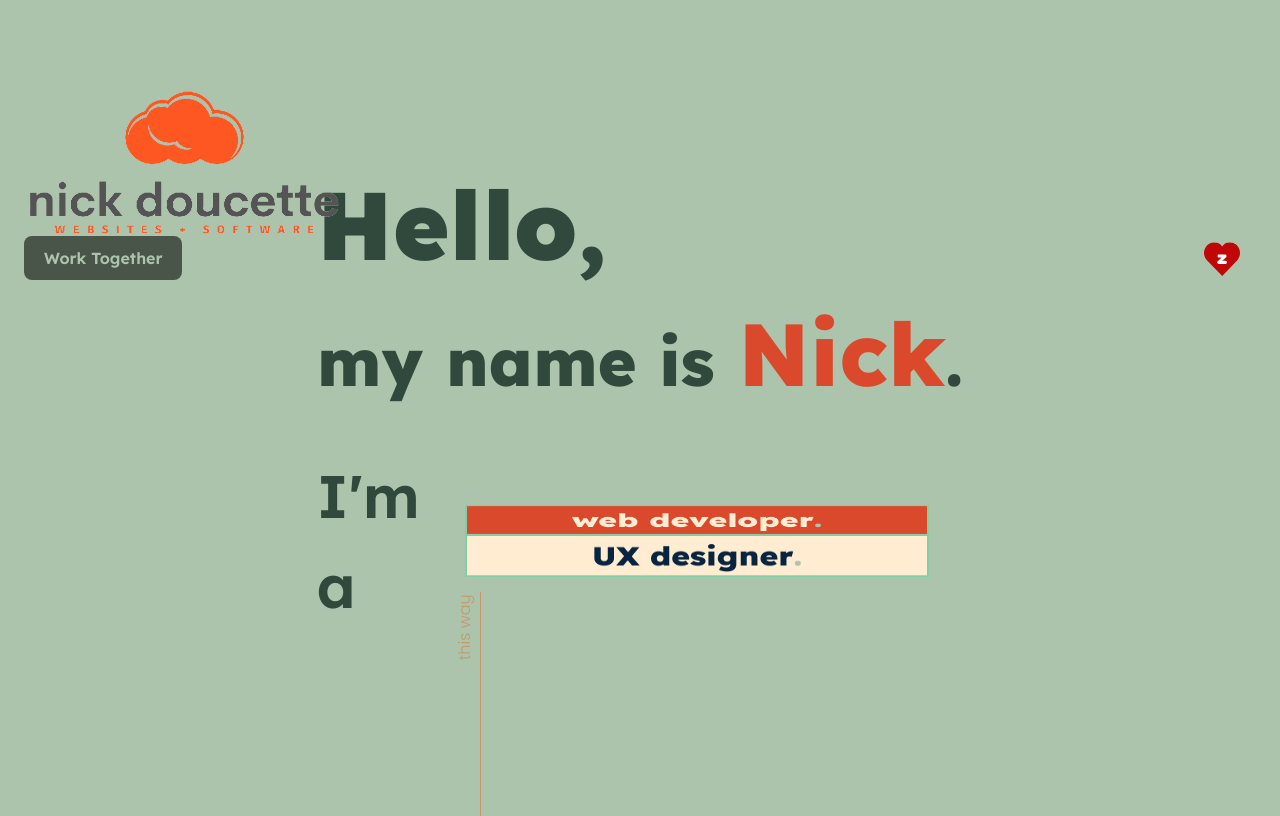
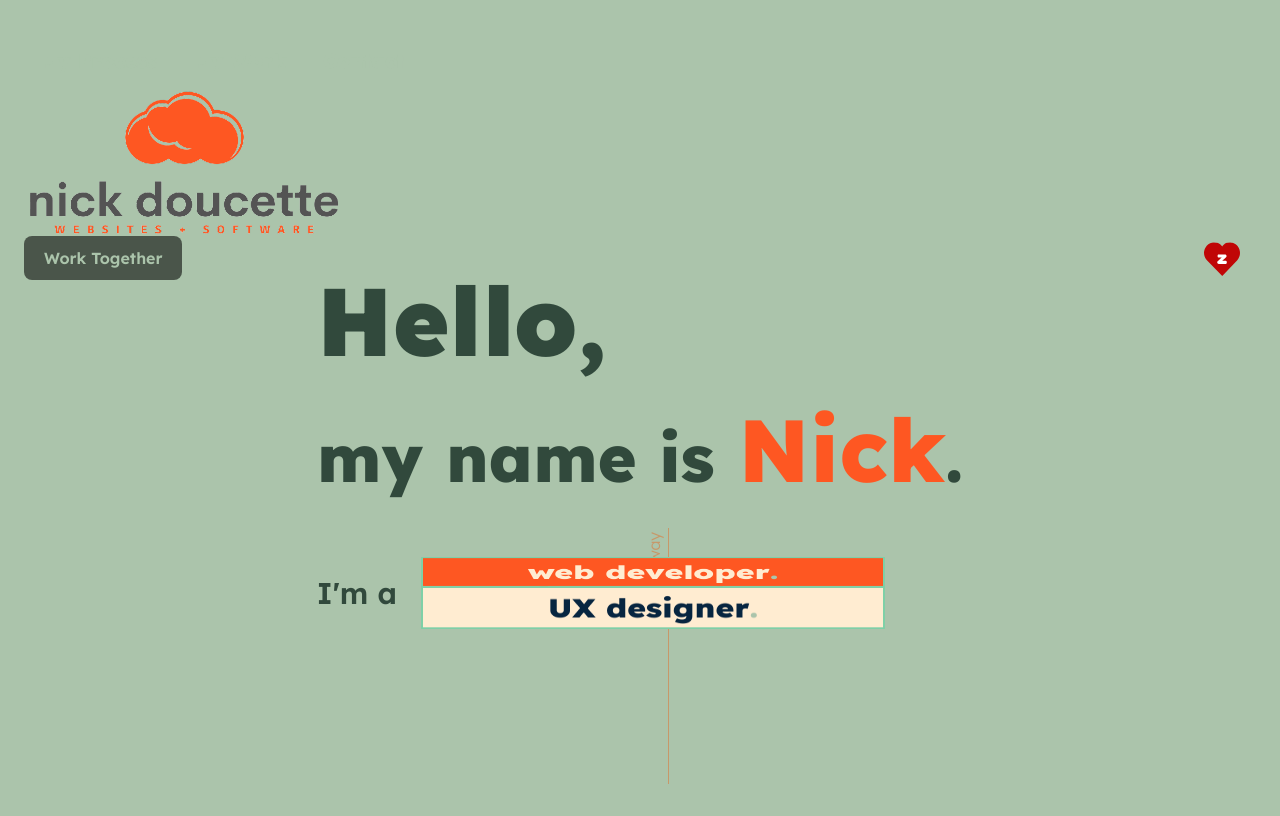
Before and after one commit to nickdoucette24/portfolio, a React (Create React App) app in the folder client/: page / in a window 1280 px wide. Built offline with nearby package versions, Linux system fonts and the light colour scheme.

Commit message:
fixed the vertical scroll guide line/text, aligned everything for the base screen size.

```diff
--- a/client/src/components/Header/Header.scss
+++ b/client/src/components/Header/Header.scss
@@ -157,7 +157,7 @@
   }
 
   &--scrolled {
-    background-color: $deep;
+    background-color: $brunswick;
     box-shadow: 0 4px 2px -2px rgba(0, 0, 0, 0.2);
   }
 }
--- a/client/src/pages/LandingPage/LandingPage.js
+++ b/client/src/pages/LandingPage/LandingPage.js
@@ -40,7 +40,7 @@ const LandingPage = () => {
     <section className="landing-page">
       <div className="hero-wrapper">
         <div className="hero-wrapper__text">
-          <h1 className="hero-wrapper__text--h1">Hello,</h1>
+          <h1 className="hero-wrapper__text--hello">Hello,</h1>
           <div className="hero-wrapper__text--group">
             <h2 className="hero-wrapper__text--h2">my name is</h2>
             <h2 className="hero-wrapper__text--h2">
@@ -48,7 +48,7 @@ const LandingPage = () => {
             </h2>
           </div>
           <div className="hero-wrapper__cube-container">
-            <h3 className="hero-wrapper__text--h3">I'm a</h3>
+            <h4 className="hero-wrapper__text--h4">I'm a</h4>
             <div className="hero-wrapper__rotating-cube">
               <div className="cube">
                 <div className="face front">
@@ -68,9 +68,9 @@ const LandingPage = () => {
           </div>
         </div>
       </div>
-      <div className="landing-page__line--container">
-        <p className="landing-page__line--title">this way</p>
-        <div className="landing-page__line"></div>
+      <div className="landing-page__line-container">
+        <p className="landing-page__line-container--title">this way</p>
+        <div className="landing-page__line-container--line"></div>
       </div>
       {/* <div
           className={`hero-wrapper__headshot ${isVisible ? "fade-in" : ""}`}
--- a/client/src/pages/LandingPage/LandingPage.scss
+++ b/client/src/pages/LandingPage/LandingPage.scss
@@ -24,49 +24,34 @@ body {
     display: inline-block;
   }
 
-  &__line {
-    width: 1px;
-    height: 14rem;
-    background: $lion;
+  &__line-container {
+    display: flex;
+    align-items: flex-start;
     position: absolute;
-    top: 28rem;
-    left: 16rem;
-    transition: background 0.1s ease-in-out;
+    top: 33rem;
+    left: 50vw;
+    z-index: -1;
 
-    @include tablet {
-      top: 32rem;
+    &--title {
+      writing-mode: vertical-rl;
+      text-orientation: sideways;
+      transform: rotate(180deg);
+      color: $lion;
+      margin: 0.25rem;
+
+      &:hover {
+        color: $orange;
+      }
     }
 
-    @include laptop {
-      top: 37rem;
-      left: 30rem;
-    }
-
-    &:hover {
-      background: $wintergreen;
-    }
-
-    &--title {
-      font-family: Parkinsans;
-      transform: rotateZ(270deg);
-      position: absolute;
-      color: $lion;
-      top: 28.5rem;
-      left: 13rem;
-      transition: color 0.1s ease-in-out;
-      cursor: default;
-
-      @include tablet {
-        top: 32.4rem;
-      }
-
-      @include laptop {
-        top: 37.5rem;
-        left: 27rem;
-      }
+    &--line {
+      width: 1px;
+      height: 16rem;
+      background: $lion;
+      transition: background 0.1s ease-in-out;
 
       &:hover {
-        color: $wintergreen;
+        background: $orange;
       }
     }
   }
@@ -75,6 +60,7 @@ body {
 .hero-wrapper {
   display: flex;
   width: 100%;
+  margin-top: 6rem;
   flex-direction: column-reverse;
   align-items: center;
 
@@ -153,7 +139,7 @@ body {
       align-items: baseline;
     }
 
-    &--h1 {
+    &--hello {
       @include h1;
       text-align: center;
       margin: 2.5rem 0 0 0;
@@ -177,8 +163,14 @@ body {
       margin: 1rem 0;
     }
 
+    &--h4 {
+      text-wrap: nowrap;
+      @include h4;
+      font-size: 2rem;
+    }
+
     &--highlight {
-      color: $firered;
+      color: $orange;
       font-size: 4.75rem;
 
       @include mobile {
@@ -289,7 +281,7 @@ body {
 .front {
   transform: rotateX(0deg) translateZ(1.12rem);
   background-color: $cream;
-  color: $firered;
+  color: $orange;
 
   @include tablet {
     transform: rotateX(0deg) translateZ(1.365rem);
@@ -302,7 +294,7 @@ body {
 
 .bottom {
   transform: rotateX(270deg) translateZ(1.12rem);
-  background-color: $firered;
+  background-color: $orange;
   color: $cream;
 
   @include tablet {
--- a/client/src/sass/partials/_variables.scss
+++ b/client/src/sass/partials/_variables.scss
@@ -3,6 +3,7 @@
 $midnight: #322e34;
 $cream: #ffecd1;
 $cloud: #f8fffe;
+$orange: #fe5722;
 
 // Theme
 $brunswick: #31493c;
```
